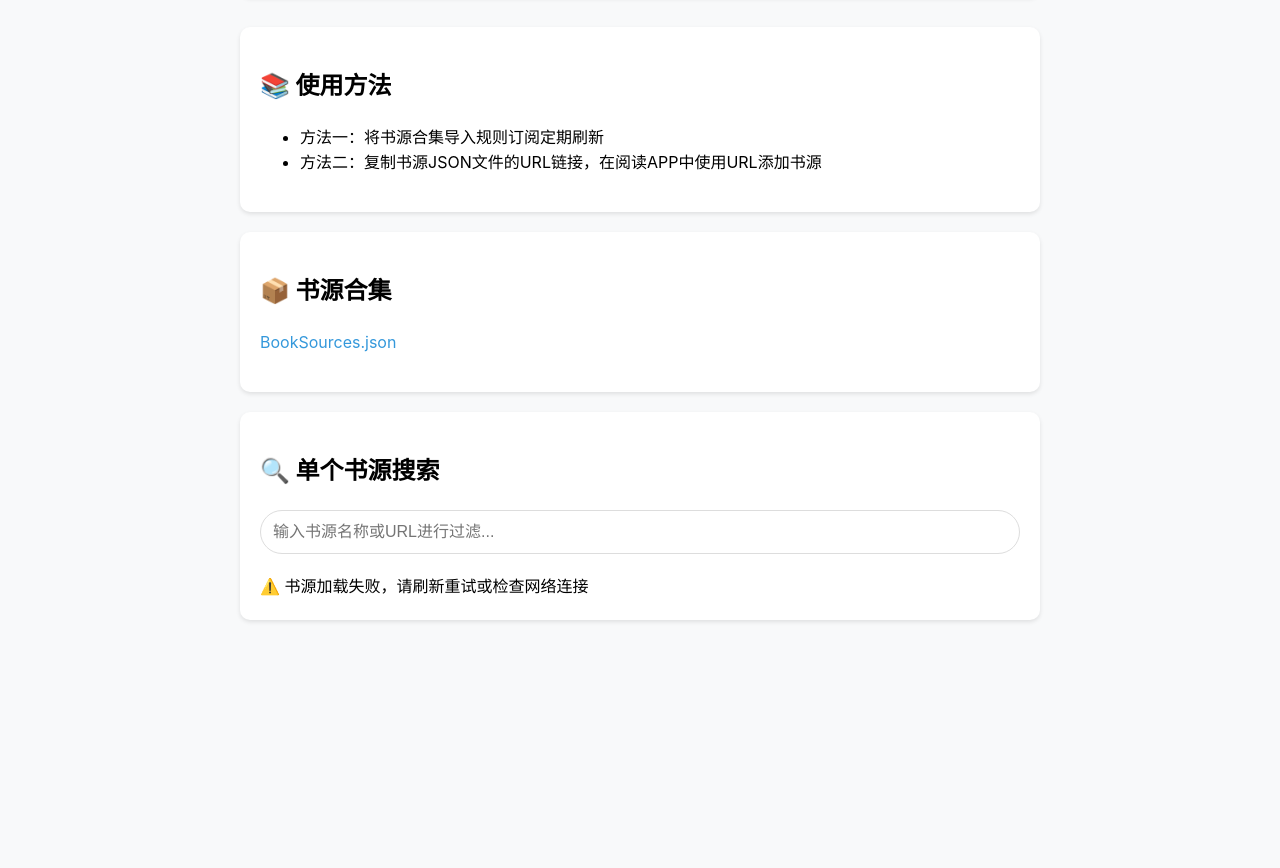
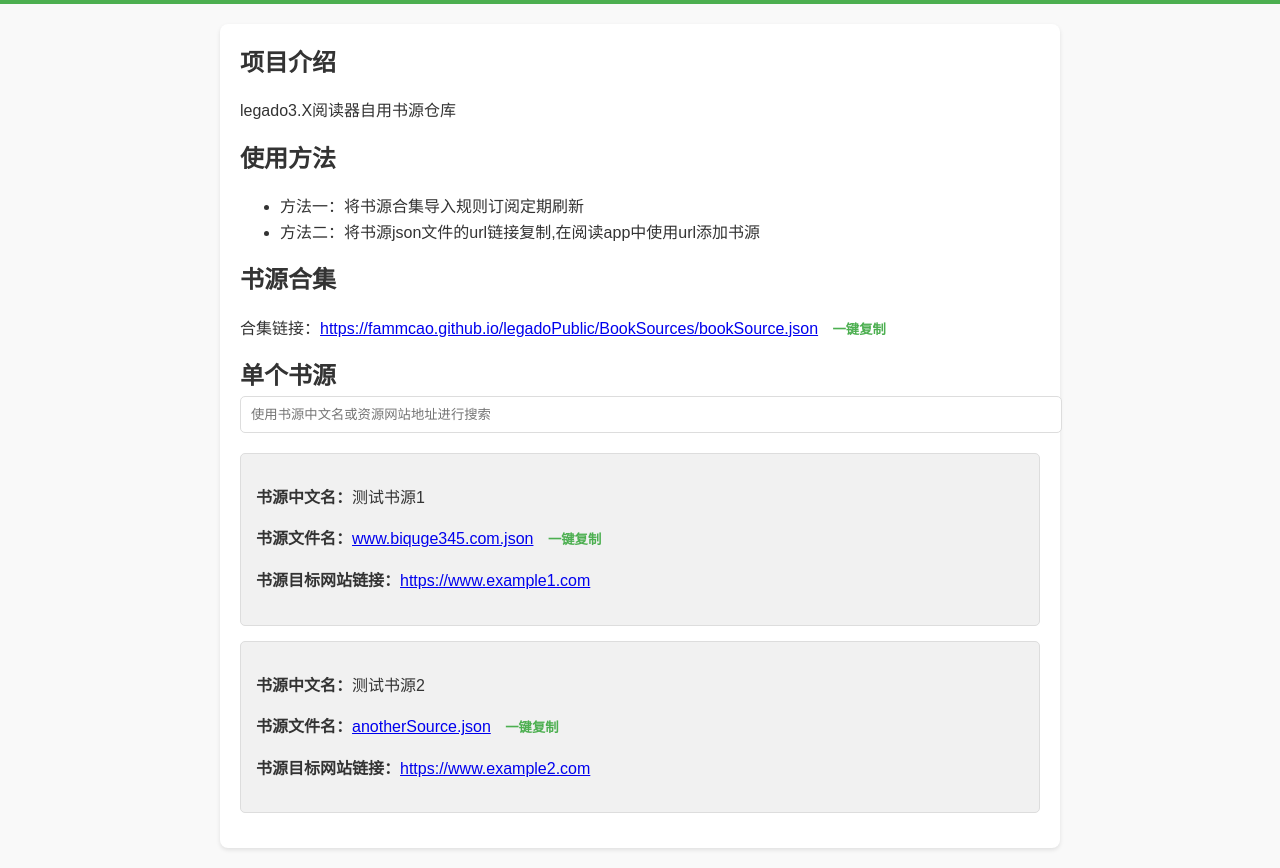
Before and after one commit to FamMcao/legadoPublic, a plain HTML site: page index.html in a window 1280 px wide. Shown: the part 199-1067 px from the top of the page. Before the commit the page ends 859 px from the top, so only its background shows below. Drawn offline with Linux system fonts and the light colour scheme; no server answers.

Commit message:
版本1.1

```diff
--- a/index.html
+++ b/index.html
@@ -5,154 +5,173 @@
     <meta name="viewport" content="width=device-width, initial-scale=1.0">
     <title>legadoPublic 书源仓库</title>
     <style>
-        :root {
-            --primary-color: #2c3e50;
-            --secondary-color: #3498db;
+        body {
+            font-family: Arial, sans-serif;
+            line-height: 1.6;
+            margin: 0;
+            padding: 0;
+            background-color: #f9f9f9;
+            color: #333;
         }
-
-        body {
-            font-family: -apple-system, BlinkMacSystemFont, "Segoe UI", Roboto, sans-serif;
-            line-height: 1.6;
+        header {
+            background-color: #4CAF50;
+            color: white;
+            text-align: center;
+            padding: 20px 0;
+        }
+        header img {
+            max-width: 100px;
+            border-radius: 50%;
+            border: 2px solid white;
+        }
+        h1, h2 {
+            margin: 0;
+        }
+        .container {
             max-width: 800px;
-            margin: 0 auto;
-            padding: 20px;
-            background-color: #f8f9fa;
-        }
-
-        header {
-            text-align: center;
-            margin-bottom: 30px;
+            margin: 20px auto;
             padding: 20px;
             background-color: white;
-            border-radius: 10px;
-            box-shadow: 0 2px 4px rgba(0,0,0,0.1);
+            box-shadow: 0 2px 4px rgba(0, 0, 0, 0.1);
+            border-radius: 8px;
         }
-
-        .section {
-            background-color: white;
-            padding: 20px;
+        .book-source-list {
+            margin-top: 20px;
+        }
+        .book-source-item {
+            margin-bottom: 15px;
+            padding: 15px;
+            border: 1px solid #ddd;
+            border-radius: 5px;
+            background-color: #f1f1f1;
+        }
+        .search-box {
             margin-bottom: 20px;
-            border-radius: 10px;
-            box-shadow: 0 2px 4px rgba(0,0,0,0.1);
         }
-
-        .search-box {
+        .search-box input {
             width: 100%;
-            padding: 12px;
-            margin-bottom: 20px;
+            padding: 10px;
             border: 1px solid #ddd;
-            border-radius: 25px;
-            font-size: 16px;
-            box-sizing: border-box;
+            border-radius: 5px;
         }
-
-        .source-list {
-            max-height: 500px;
-            overflow-y: auto;
+        .copy-btn {
+            cursor: pointer;
+            color: #4CAF50;
+            font-weight: bold;
+            margin-left: 10px;
+            border: none;
+            background: none;
+            padding: 0;
         }
-
-        .source-item {
-            padding: 10px;
-            margin: 5px 0;
-            background-color: #f8f9fa;
-            border-radius: 5px;
-            transition: all 0.2s;
-        }
-
-        .source-item:hover {
-            transform: translateX(5px);
-            box-shadow: 2px 2px 6px rgba(0,0,0,0.1);
-        }
-
-        a {
-            color: var(--secondary-color);
-            text-decoration: none;
-        }
-
-        code {
-            background-color: #f3f3f3;
-            padding: 2px 4px;
-            border-radius: 3px;
+        .copy-success {
+            color: green;
+            font-size: 0.9em;
+            margin-left: 10px;
+            display: none;
         }
     </style>
 </head>
 <body>
     <header>
+        <img src="https://fammcao.github.io/legadoPublic/src/imgs/logo.jpg" alt="网站Logo">
         <h1>legadoPublic 书源仓库</h1>
-        <p>Legado 3.X 阅读器自用书源仓库</p>
     </header>
+    <div class="container">
+        <h2>项目介绍</h2>
+        <p>legado3.X阅读器自用书源仓库</p>
 
-    <div class="section">
-        <h2>📚 使用方法</h2>
+        <h2>使用方法</h2>
         <ul>
             <li>方法一：将书源合集导入规则订阅定期刷新</li>
-            <li>方法二：复制书源JSON文件的URL链接，在阅读APP中使用URL添加书源</li>
+            <li>方法二：将书源json文件的url链接复制,在阅读app中使用url添加书源</li>
         </ul>
-    </div>
 
-    <div class="section">
-        <h2>📦 书源合集</h2>
+        <h2>书源合集</h2>
         <p>
-            <a href="/legadoPublic/BookSources/bookSource.json" target="_blank">BookSources.json</a>
+            合集链接：<a href="https://fammcao.github.io/legadoPublic/BookSources/bookSource.json" target="_blank">https://fammcao.github.io/legadoPublic/BookSources/bookSource.json</a>
+            <button class="copy-btn" onclick="copyToClipboard('https://fammcao.github.io/legadoPublic/BookSources/bookSource.json', this)">一键复制</button>
+            <span class="copy-success" id="collectionCopySuccess">已复制！</span>
         </p>
-    </div>
 
-    <div class="section">
-        <h2>🔍 单个书源搜索</h2>
-        <input type="text"
-               class="search-box"
-               placeholder="输入书源名称或URL进行过滤..."
-               id="searchInput">
-
-        <div class="source-list" id="sourceList">
-            <!-- 动态加载书源列表 -->
-            <div class="loading">正在加载书源列表...</div>
+        <h2>单个书源</h2>
+        <div class="search-box">
+            <input type="text" id="searchInput" placeholder="使用书源中文名或资源网站地址进行搜索">
+        </div>
+        <div class="book-source-list" id="bookSourceList">
+            <!-- 书源列表将由 JavaScript 动态生成 -->
         </div>
     </div>
 
     <script>
-        // GitHub API 获取 each 目录文件列表
-        const loadSources = async () => {
-            try {
-                const response = await fetch('https://api.github.com/repos/FamMcao/legadoPublic/contents/BookSources/each');
-                const files = await response.json();
+        // 示例书源数据（实际应通过后端或静态文件提供完整数据）
+        const bookSources = [
+            {
+                "bookSourceName": "【测试书源1】测试描述",
+                "bookSourceUrl": "https://www.example1.com",
+                "fileName": "www.biquge345.com.json"
+            },
+            {
+                "bookSourceName": "【测试书源2】另一个描述",
+                "bookSourceUrl": "https://www.example2.com",
+                "fileName": "anotherSource.json"
+            }
+        ];
 
-                const listContainer = document.getElementById('sourceList');
-                listContainer.innerHTML = ''; // 清空加载状态
+        const baseUrl = "https://fammcao.github.io/legadoPublic/BookSources/each/";
 
-                files.forEach(file => {
-                    if (file.name.endsWith('.json')) {
-                        const item = document.createElement('div');
-                        item.className = 'source-item';
-                        item.innerHTML = `
-                            // <a href="${file.html_url.replace('/FamMcao/legadoPublic/', '/FamMcao/legadoPublic/main/')}"
-                            <a href="${file.html_url.replace('12345', '12345')}"
-                               target="_blank">
-                                ${file.name.replace('.json', '')}
-                            </a>
-                        `;
-                        item.dataset.search = file.name.toLowerCase();
-                        listContainer.appendChild(item);
-                    }
-                });
+        // 生成书源列表
+        function renderBookSourceList(searchQuery = "") {
+            const listContainer = document.getElementById("bookSourceList");
+            listContainer.innerHTML = ""; // 清空内容
 
-                // 初始化搜索功能
-                document.getElementById('searchInput').addEventListener('input', function(e) {
-                    const searchTerm = e.target.value.toLowerCase();
-                    Array.from(listContainer.children).forEach(item => {
-                        const match = item.dataset.search.includes(searchTerm);
-                        item.style.display = match ? 'block' : 'none';
-                    });
-                });
+            const filteredSources = bookSources.filter(source =>
+                source.bookSourceName.includes(searchQuery) ||
+                source.fileName.includes(searchQuery)
+            );
 
-            } catch (error) {
-                document.getElementById('sourceList').innerHTML =
-                    '<div class="error">⚠️ 书源加载失败，请刷新重试或检查网络连接</div>';
-            }
+            filteredSources.forEach((source, index) => {
+                const item = document.createElement("div");
+                item.className = "book-source-item";
+
+                const name = source.bookSourceName.match(/【(.*?)】/)?.[1] || "未知书源";
+                const fileUrl = baseUrl + source.fileName;
+
+                const copySuccessId = `copySuccess${index}`;
+
+                item.innerHTML = `
+                    <p><strong>书源中文名：</strong>${name}</p>
+                    <p><strong>书源文件名：</strong><a href="${fileUrl}" target="_blank">${source.fileName}</a>
+                    <button class="copy-btn" onclick="copyToClipboard('${fileUrl}', this, '${copySuccessId}')">一键复制</button>
+                    <span class="copy-success" id="${copySuccessId}">已复制！</span>
+                    </p>
+                    <p><strong>书源目标网站链接：</strong><a href="${source.bookSourceUrl}" target="_blank">${source.bookSourceUrl}</a></p>
+                `;
+                listContainer.appendChild(item);
+            });
         }
 
-        // 页面加载完成后执行
-        window.addEventListener('DOMContentLoaded', loadSources);
+        // 搜索功能
+        document.getElementById("searchInput").addEventListener("input", (e) => {
+            renderBookSourceList(e.target.value);
+        });
+
+        // 初始渲染
+        renderBookSourceList();
+
+        // 一键复制功能
+        function copyToClipboard(text, button, successId) {
+            navigator.clipboard.writeText(text).then(() => {
+                const successElement = document.getElementById(successId);
+                if (successElement) {
+                    successElement.style.display = 'inline';
+                    setTimeout(() => {
+                        successElement.style.display = 'none';
+                    }, 2000);
+                }
+            }).catch(err => {
+                console.error("复制失败：", err);
+            });
+        }
     </script>
 </body>
 </html>
```
